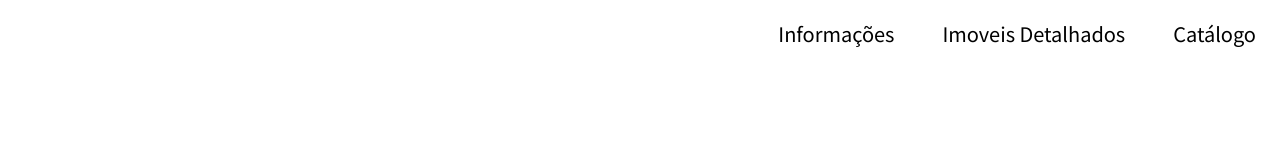
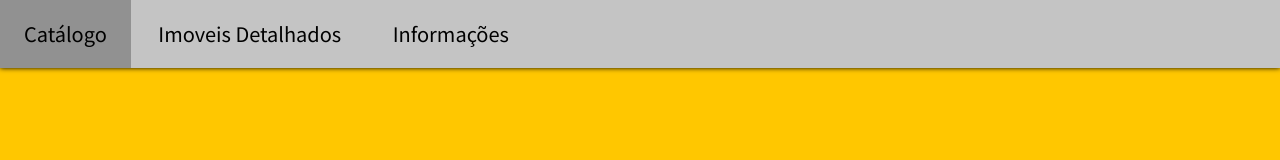
Before and after one commit to lucassmelloo/projeto-pessoal-melloimoveis, a plain HTML site: page index.html in a window 1280 px wide. Drawn offline with Linux system fonts and the light colour scheme.

Commit message:
Criando Navbar com sombra e fundo Laranja

```diff
--- a/style.css
+++ b/style.css
@@ -1,19 +1,24 @@
+body{
+    background: #FFC700;
+}
+
+
 .navbar ul{
     background-color: #c4c4c4;
     width: 100%;
+    box-shadow: 0 0 5px #000000;
 }
 
 .navbar li {
-    display: inline-block;
     width: auto;
     height: 100%;
     padding: 1.5rem;
     margin-right: 0px;
     font-size: 20px;
     margin-left: inherit;
-    transition: 0.7s;
+    transition: 0.4s;
     display: inline-flex;
-    float: right;
+    justify-content: end;
 }
 
 .navbar li:hover{
```
